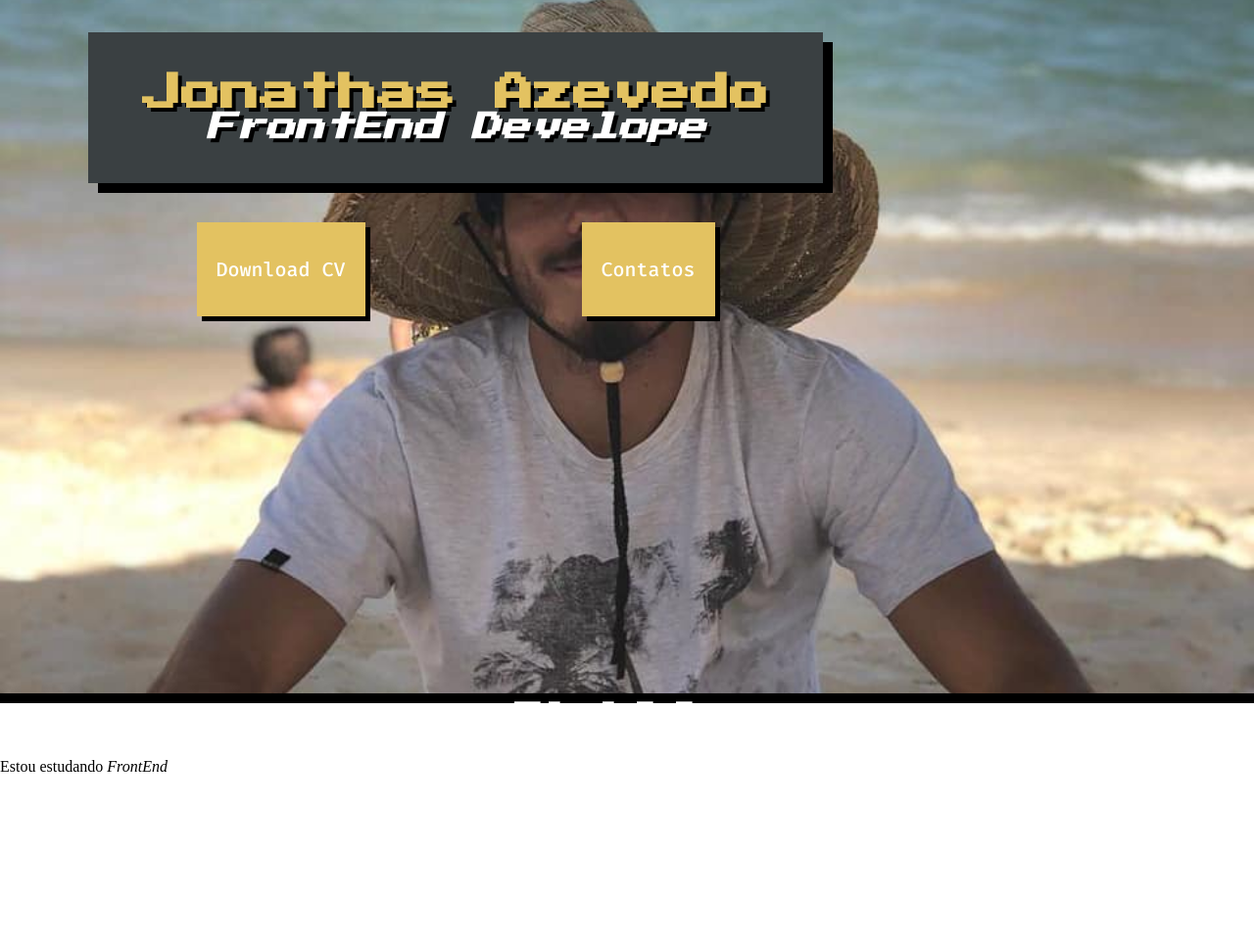
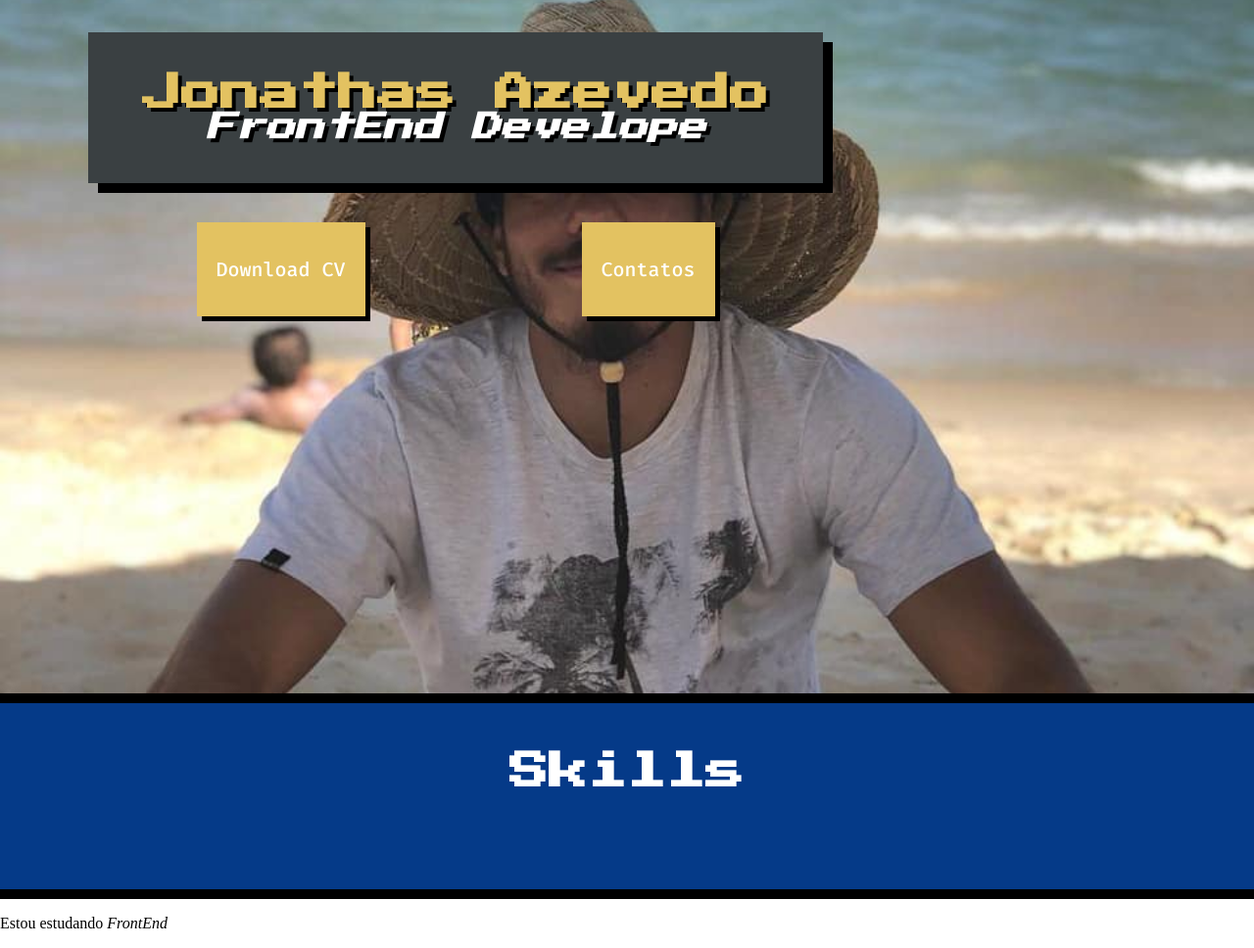
Before and after one commit to jonatazevedo/jonatazevedo.github.io, a plain HTML site: page index.html in a window 1280 px wide. Shown: the part 208-1176 px from the top of the page at 98% size. Before the commit the page ends 1016 px from the top, so only its background shows below. Drawn offline with Linux system fonts and the light colour scheme; files that its build step writes are made by us from their sources.

Commit message:
Create section

```diff
--- /dev/null
+++ b/css/componet/section.css
@@ -0,0 +1,6 @@
+.section{
+    background: #053a88;
+    padding-top: 50px;
+    padding-bottom: 100px;
+    border-bottom: 10px solid #000;
+}
--- a/index.html
+++ b/index.html
@@ -5,12 +5,11 @@
         <meta http-equiv="X-UA-Compatible" content="IE=edge">
         <meta name="viewport" content="width=device-width, initial-scale=1.0">
         <title>Jonathas Azevedo</title>
-
+        <link rel="stylesheet" href="css/componet/reset.css">
         <link rel="preconnect" href="https://fonts.googleapis.com">
         <link rel="preconnect" href="https://fonts.gstatic.com" crossorigin>
         <link href=<link rel="preconnect" href="https://fonts.googleapis.com">
         <link href="https://fonts.googleapis.com/css2?family=Fira+Code:wght@300;500&family=Press+Start+2P&display=swap" rel="stylesheet">
-        <link rel="stylesheet" href="css/reset.css">
         <link rel="stylesheet" href="css/componet/titles.css">
         <link rel="stylesheet" href="css/componet/box.css">
         <link rel="stylesheet" href="css/componet/button.css">
@@ -18,6 +17,7 @@
         <link rel="stylesheet" href="css/componet/header.css">
         <link rel="stylesheet" href="css/componet/subtitles.css">
         <link rel="stylesheet" href="css/componet/banner.css">
+        <link rel="stylesheet" href="css/componet/section.css">
     </head>
 
     <body>
@@ -43,8 +43,9 @@
                     </div>
                 </div>
             </section>
-            <h1 class="titles -second">Skills</h1>
-
+            <section class="section">
+                <h1 class="titles -second">Skills</h1>
+            </section>
 
                     <p>Estou estudando <em lang="en">FrontEnd</em></p>
     </body>
```
